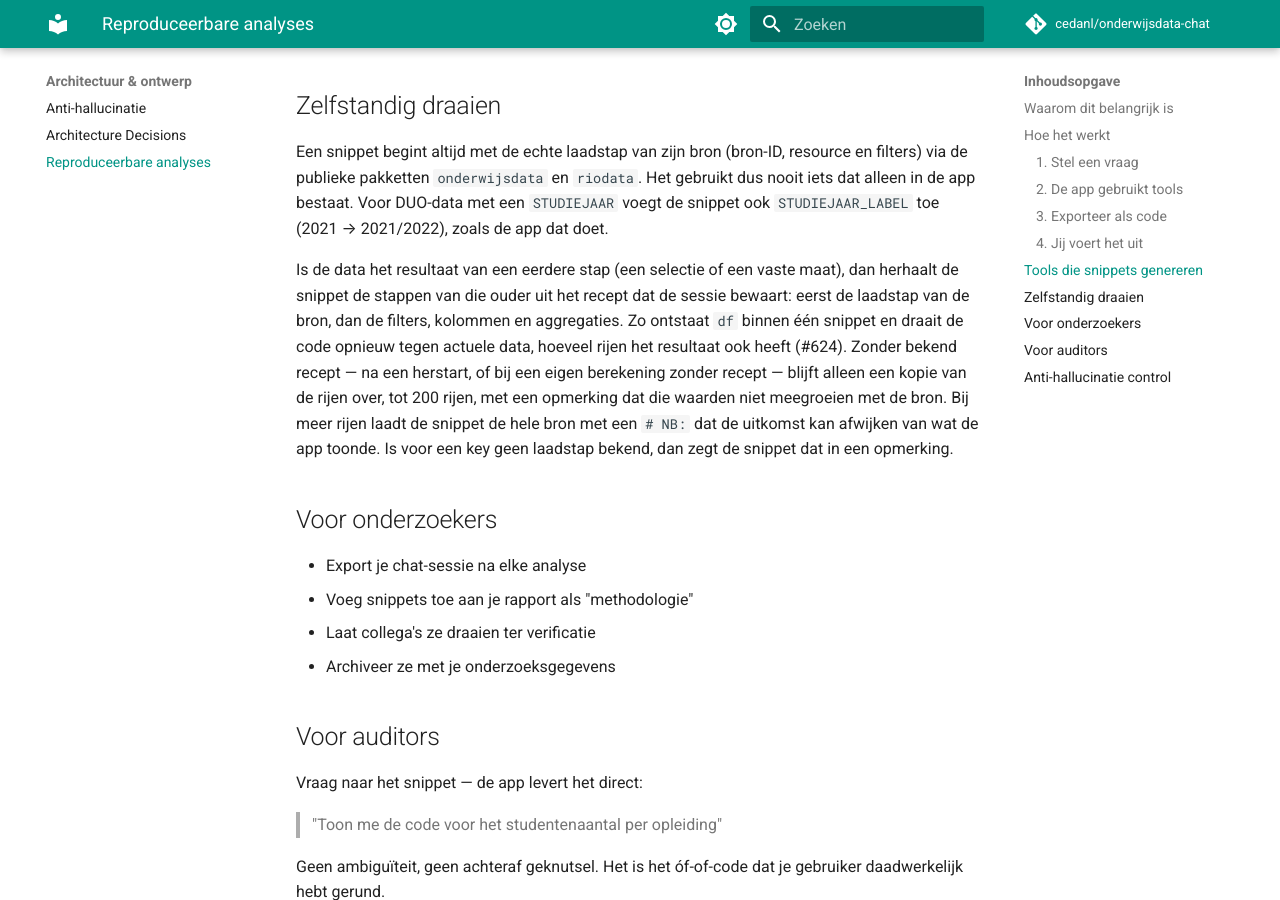
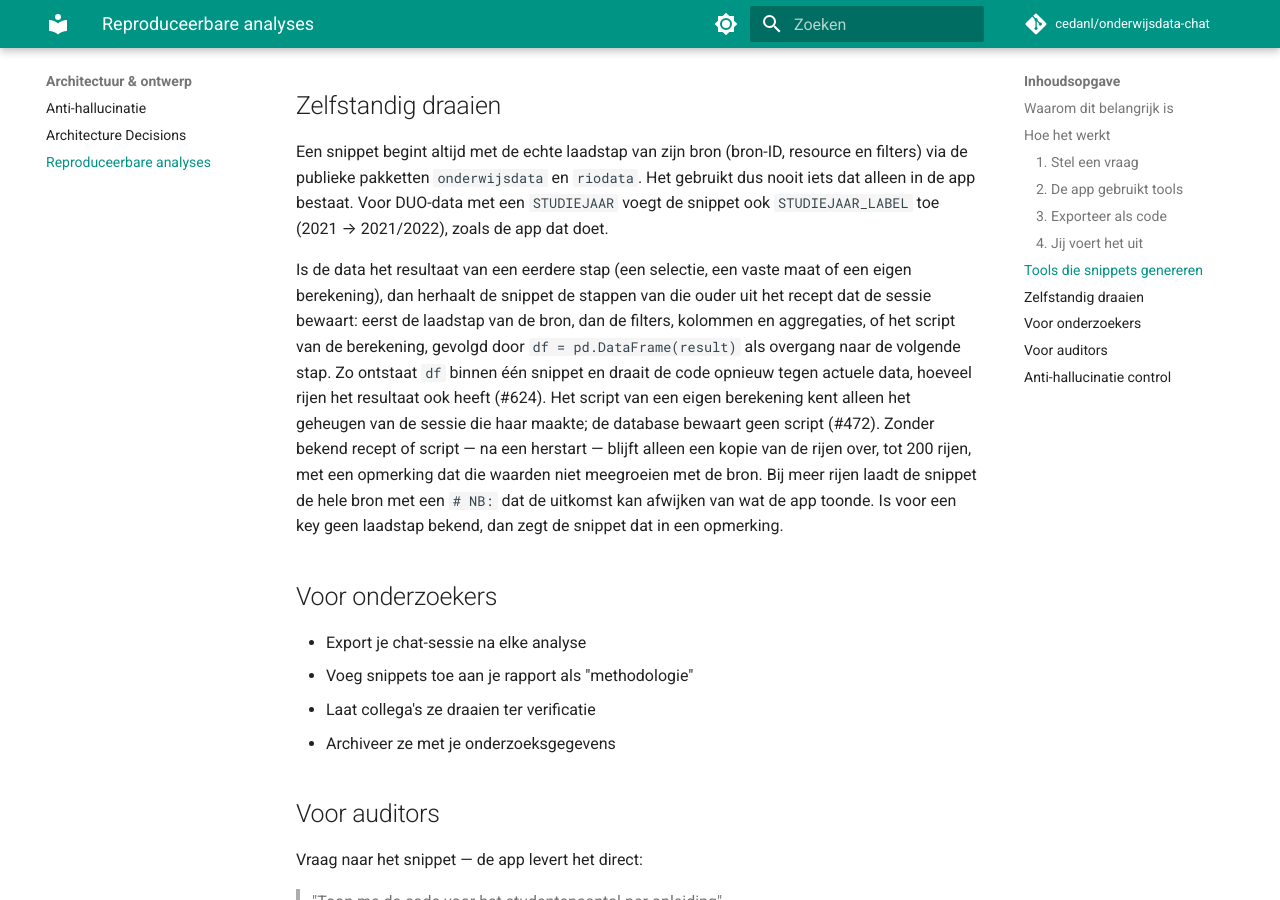
Before and after one commit to cedanl/onderwijsdata-chat, an MkDocs documentation site: the page built from docs/reproducibility.md, in a window 1280 px wide and 900 px high, scrolled down 2068 px. Built offline with MkDocs 1.6.1 and Material for MkDocs 9.7.7, drawn with Linux system fonts in a browser that asks for light colours; comment, search, counter and statistics services are not loaded.

Commit message:
docs(reproducibility): an own calculation replays its script, the database keeps none
Refs #624

Co-Authored-By: Claude Fable 5.1 <noreply@anthropic.com>

```diff
--- a/docs/reproducibility.md
+++ b/docs/reproducibility.md
@@ -77,7 +77,7 @@ Dit getal matcht precies wat de app rapporteerde. Geen gissing, geen "zwarte doo
 
 Een snippet begint altijd met de echte laadstap van zijn bron (bron-ID, resource en filters) via de publieke pakketten `onderwijsdata` en `riodata`. Het gebruikt dus nooit iets dat alleen in de app bestaat. Voor DUO-data met een `STUDIEJAAR` voegt de snippet ook `STUDIEJAAR_LABEL` toe (2021 → 2021/2022), zoals de app dat doet.
 
-Is de data het resultaat van een eerdere stap (een selectie of een vaste maat), dan herhaalt de snippet de stappen van die ouder uit het recept dat de sessie bewaart: eerst de laadstap van de bron, dan de filters, kolommen en aggregaties. Zo ontstaat `df` binnen één snippet en draait de code opnieuw tegen actuele data, hoeveel rijen het resultaat ook heeft (#624). Zonder bekend recept — na een herstart, of bij een eigen berekening zonder recept — blijft alleen een kopie van de rijen over, tot 200 rijen, met een opmerking dat die waarden niet meegroeien met de bron. Bij meer rijen laadt de snippet de hele bron met een `# NB:` dat de uitkomst kan afwijken van wat de app toonde. Is voor een key geen laadstap bekend, dan zegt de snippet dat in een opmerking.
+Is de data het resultaat van een eerdere stap (een selectie, een vaste maat of een eigen berekening), dan herhaalt de snippet de stappen van die ouder uit het recept dat de sessie bewaart: eerst de laadstap van de bron, dan de filters, kolommen en aggregaties, of het script van de berekening, gevolgd door `df = pd.DataFrame(result)` als overgang naar de volgende stap. Zo ontstaat `df` binnen één snippet en draait de code opnieuw tegen actuele data, hoeveel rijen het resultaat ook heeft (#624). Het script van een eigen berekening kent alleen het geheugen van de sessie die haar maakte; de database bewaart geen script (#472). Zonder bekend recept of script — na een herstart — blijft alleen een kopie van de rijen over, tot 200 rijen, met een opmerking dat die waarden niet meegroeien met de bron. Bij meer rijen laadt de snippet de hele bron met een `# NB:` dat de uitkomst kan afwijken van wat de app toonde. Is voor een key geen laadstap bekend, dan zegt de snippet dat in een opmerking.
 
 ## Voor onderzoekers
 
```
Also changed, not shown: CHANGELOG.md (+6 -0 lines).
